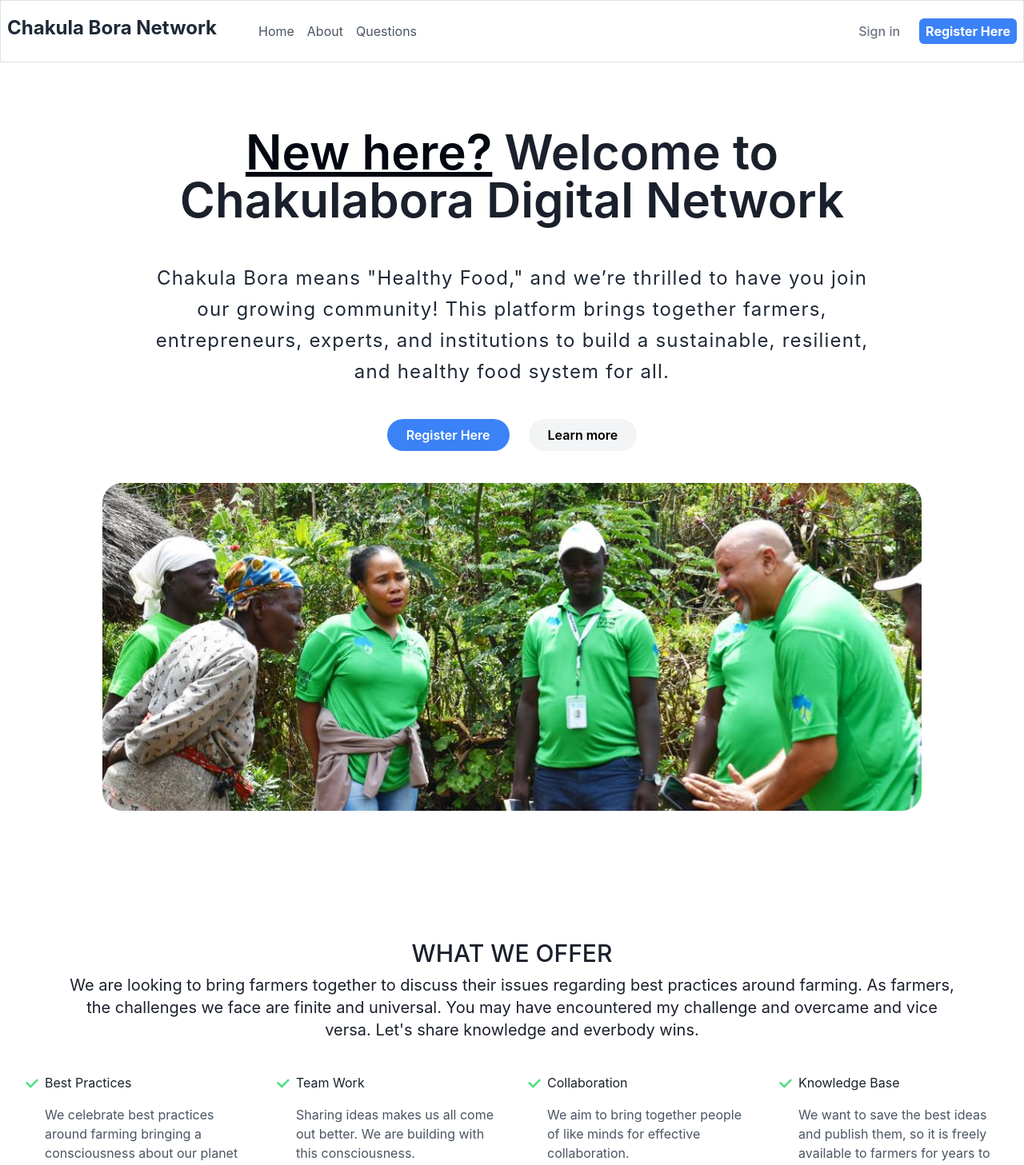
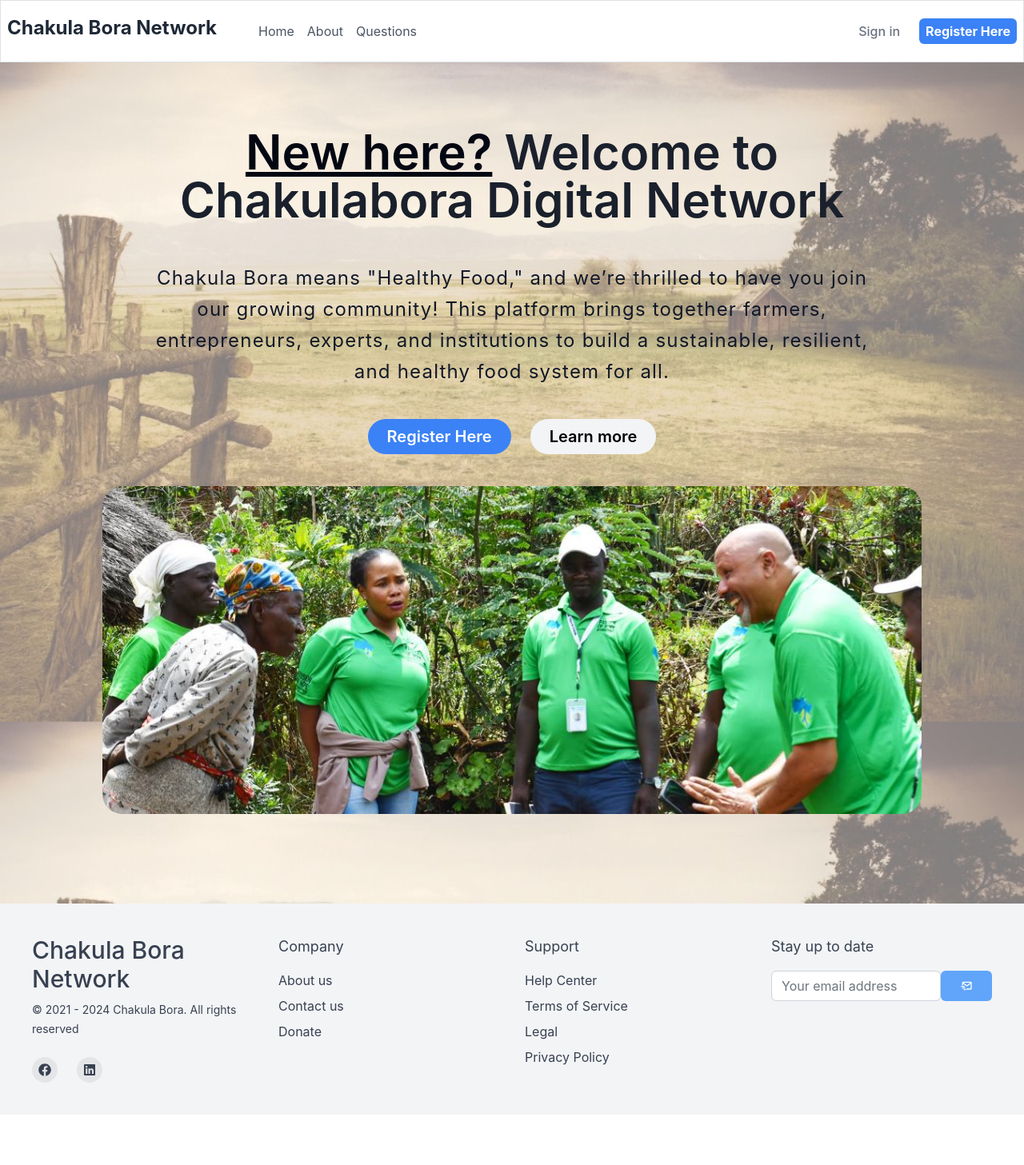
Before and after one commit to uchman005/chakulabora, a Next.js app: page / in a window 1280 px wide. Shown: the top 1457 px of the page at 80% size. After the commit the page ends 1394 px from the top, so only its background shows below. Built offline with nearby package versions, Linux system fonts and the light colour scheme.

Commit message:
Background image update

```diff
--- a/src/components/Hero.tsx
+++ b/src/components/Hero.tsx
@@ -8,12 +8,12 @@ export default function Hero() {
           <Link href='/auth/signup' className="underline text-gray-950">New here?</Link> Welcome to Chakulabora Digital Network
         </h1>
 
-        <p className='text-gray-800 text-2xl max-w-4xl tracking-wider leading-relaxed'>
+        <p className='text-gray-900 text-2xl max-w-4xl tracking-wider leading-relaxed'>
           Chakula Bora means &quot;Healthy Food,&quot; and we’re thrilled to have you join our growing community!
           This platform brings together farmers, entrepreneurs, experts, and institutions to build a sustainable,
           resilient, and healthy food system for all.
         </p>
-        <div className='flex flex-row space-x-6'>
+        <div className='flex flex-row space-x-6 text-xl'>
           <Link href="/auth/signup" className="bg-blue-500 hover:bg-blue-400 text-white rounded-full px-6 py-2 font-semibold transition duration-300 ease-in-out">
             Register Here
           </Link>
--- a/src/components/Navbar.tsx
+++ b/src/components/Navbar.tsx
@@ -26,7 +26,7 @@ export default function Navbar() {
           </button>
         </div>
         <div className="flex flex-1 justify-center md:justify-start items-center">
-          <h1 className={`text-2xl font-bold ${useBreakpointValue({ base: 'text-center', md: 'text-left' })} ${useColorModeValue('text-gray-800', 'text-white')}`}>
+          <h1 className={`text-xl md:text-2xl font-bold ${useBreakpointValue({ base: 'text-center', md: 'text-left' })} ${useColorModeValue('text-gray-800', 'text-white')}`}>
             Chakula Bora Network
           </h1>
           <div className="hidden md:flex md:ml-10">
--- a/src/pages/index.tsx
+++ b/src/pages/index.tsx
@@ -33,10 +33,13 @@ export default function Index() {
         <meta property="twitter:image" content="/hero.png" />
 
       </Head>
+      <div className="bg-[url('/background.jpg')] bg-cover bg-fixed ">
       <Navbar />
       <Hero />
-      <Features />
+      {/* <Features /> */}
       <Footer />
+      </div>
+
     </>
   )
 }
--- a/tsconfig.json
+++ b/tsconfig.json
@@ -18,6 +18,6 @@
       "@/*": ["./src/*"]
     }
   },
-  "include": ["next-env.d.ts", "**/*.ts", "**/*.tsx"],
+  "include": ["next-env.d.ts", "**/*.ts", "**/*.tsx", "next.config.js"],
   "exclude": ["node_modules"]
 }
```
Also changed, not shown: public/background.jpg (added).
